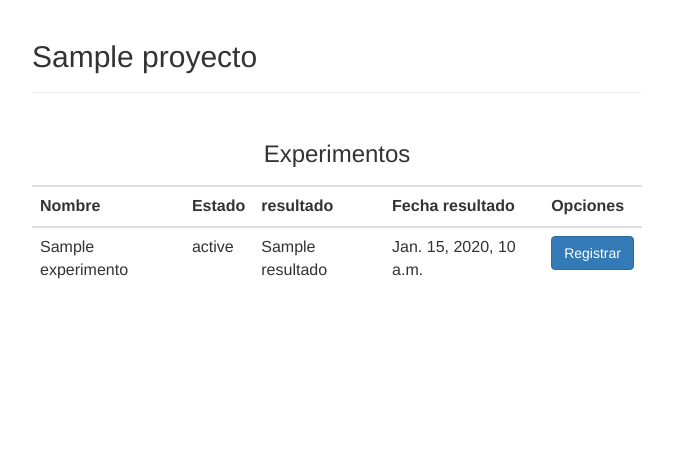
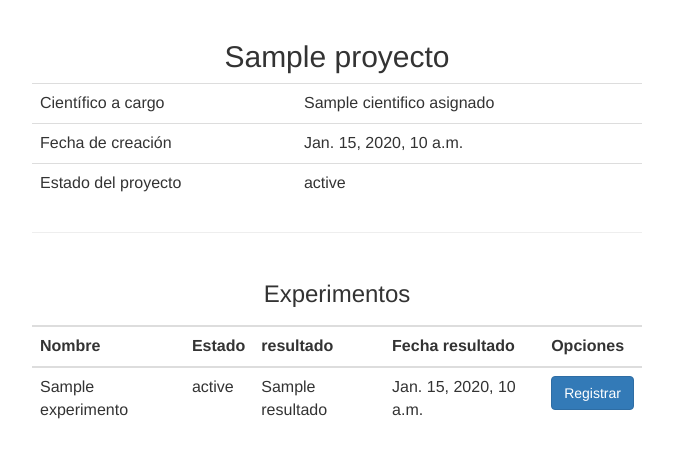
Before and after one commit to UAMISO4101/emmalabs, a Django app: template proyecto/templates/detalle_proyecto.html in a window 1280 px wide. Shown: the top 458 px of the page, without its empty margins (303-976 px from the left). Run offline with Django 3.2, Linux system fonts and the light colour scheme; the template is opened without the code that fills it: most values are stand-ins (such as "Sample title", 1, 10 or a date in 2020); some libraries are stand-ins or nearby versions.

Commit message:
Atributos proyecto

```diff
--- a/proyecto/templates/detalle_proyecto.html
+++ b/proyecto/templates/detalle_proyecto.html
@@ -9,7 +9,7 @@
 <html lang="en">
     <head>
         <meta charset="UTF-8">
-    <title>aaaa</title>
+        <title>Experimentos</title>
     </head>
     <body>
     {% block content %}
@@ -21,16 +21,30 @@
             {% endif %}
 
         <header class="page-header">
-            <h2>{{ proyecto.nombre }}</h2>
+            <h2 class="text-center">{{ proyecto.nombre }}</h2>
+            <table class="table">
+                <tbody>
+                    <tr>
+                        <td>Científico a cargo</td>
+                        <td>{{ proyecto.cientifico_asignado.nombres }}</td>
+                    </tr>
+                    <tr>
+                        <td>Fecha de creación</td>
+                        <td>{{ proyecto.fecha_creacion }}</td>
+                    </tr>
+                    <tr>
+                        <td>Estado del proyecto</td>
+                        <td>{{ proyecto.estado }}</td>
+                    </tr>
+                </tbody>
+            </table>
         </header>
-
 
         <table class="table table-hover">
             <thead>
                 <tr>
                     <th colspan="5" class="text-center"> <h3>Experimentos</h3></th>
                 </tr>
-                <tr>
                     <th>Nombre</th>
                     <th>Estado</th>
                     <th>resultado</th>
```
Lines whose indentation alone changed are shown as unchanged.
